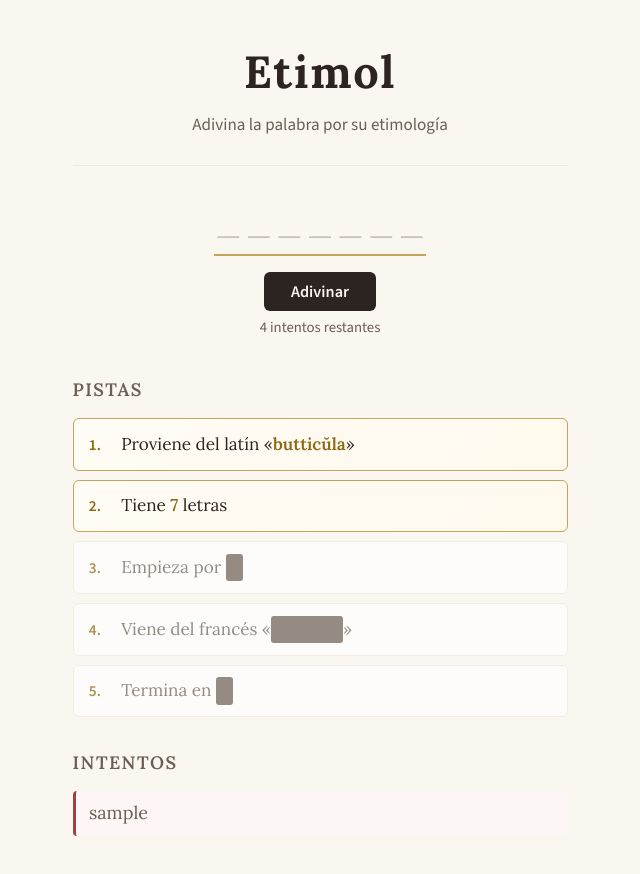
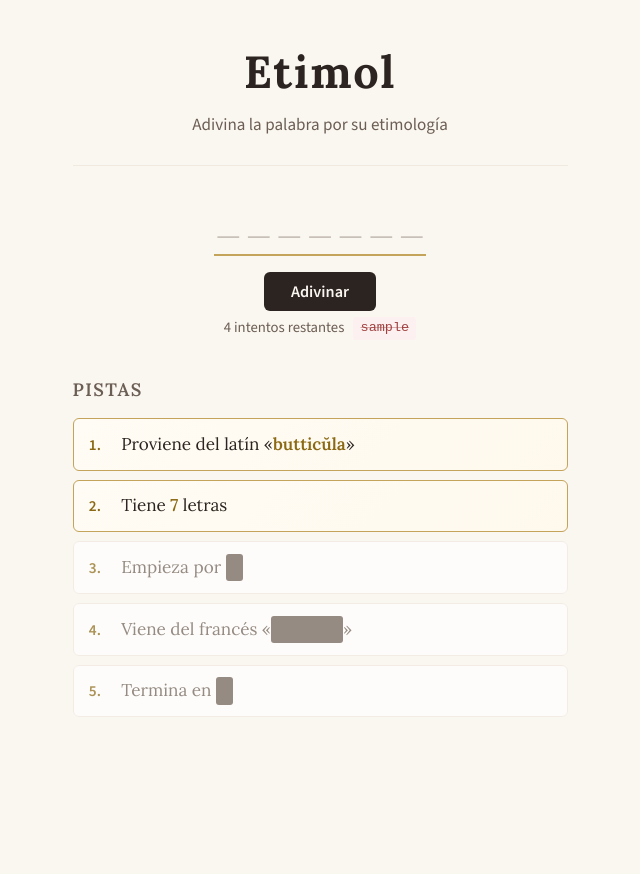
Before and after one commit to felipecalvo/etimol, a React (Vite) app: page / in a window 1280 px wide. Both pictures are taken after typing "Sample" into the empty fields and a click on the button "Adivinar". Shown: the top 874 px of the page, without its empty margins (320-960 px from the left). After the commit the page ends 803 px from the top, so only its background shows below. Built offline with nearby package versions, Linux system fonts and the light colour scheme.

Commit message:
Compact inline guess chips

```diff
--- a/src/App.css
+++ b/src/App.css
@@ -31,8 +31,7 @@ header {
 }
 
 /* ── Hints ── */
-.hints-section h2,
-.guesses-section h2 {
+.hints-section h2 {
   font-size: 1rem;
   font-weight: 600;
   text-transform: uppercase;
@@ -229,37 +228,33 @@ header {
   margin-top: 0.25rem;
 }
 
-/* ── Guesses list ── */
-.guesses-section {
-  margin-bottom: 1.75rem;
+/* ── Guess chips (inline) ── */
+.guess-chips {
+  display: inline-flex;
+  flex-wrap: wrap;
+  gap: 0.35rem;
+  margin-left: 0.5rem;
+  vertical-align: middle;
 }
 
-.guesses-list {
-  list-style: none;
-  display: flex;
-  flex-direction: column;
-  gap: 0.35rem;
+.chip {
+  font-family: var(--mono);
+  font-size: 0.75rem;
+  padding: 0.1rem 0.4rem;
+  border-radius: 3px;
+  line-height: 1.4;
 }
 
-.guess-item {
-  font-family: var(--serif);
-  font-size: 1rem;
-  padding: 0.45rem 0.75rem;
-  border-radius: 4px;
-  border-left: 3px solid transparent;
+.chip.wrong {
+  background: #fdf0f0;
+  color: var(--red);
+  text-decoration: line-through;
+  text-decoration-color: rgba(160, 64, 64, 0.4);
 }
 
-.guess-item.wrong {
-  border-left-color: var(--red);
+.chip.skipped {
+  background: var(--cream-dark);
   color: var(--ink-light);
-  background: #fdf6f6;
-}
-
-.guess-item.correct {
-  border-left-color: var(--green);
-  color: var(--green);
-  background: #f3faf5;
-  font-weight: 600;
 }
 
 /* ── Result card (replaces input area) ── */
--- a/src/App.tsx
+++ b/src/App.tsx
@@ -179,6 +179,15 @@ export default function App() {
             {attemptsLeft === 1
               ? "¡Último intento!"
               : `${attemptsLeft} intentos restantes`}
+            {guesses.length > 0 && (
+              <span className="guess-chips">
+                {guesses.map((g, i) => (
+                  <span key={i} className={`chip ${g === "" ? "skipped" : "wrong"}`}>
+                    {g === "" ? "—" : g}
+                  </span>
+                ))}
+              </span>
+            )}
           </p>
         </section>
       ) : (
@@ -233,24 +242,6 @@ export default function App() {
           })}
         </ol>
       </section>
-
-      {guesses.length > 0 && (
-        <section className="guesses-section">
-          <h2>Intentos</h2>
-          <ul className="guesses-list">
-            {guesses.map((g, i) => (
-              <li
-                key={i}
-                className={`guess-item ${
-                  i === guesses.length - 1 && status === "won" ? "correct" : "wrong"
-                }`}
-              >
-                {g}
-              </li>
-            ))}
-          </ul>
-        </section>
-      )}
     </div>
   );
 }
```
